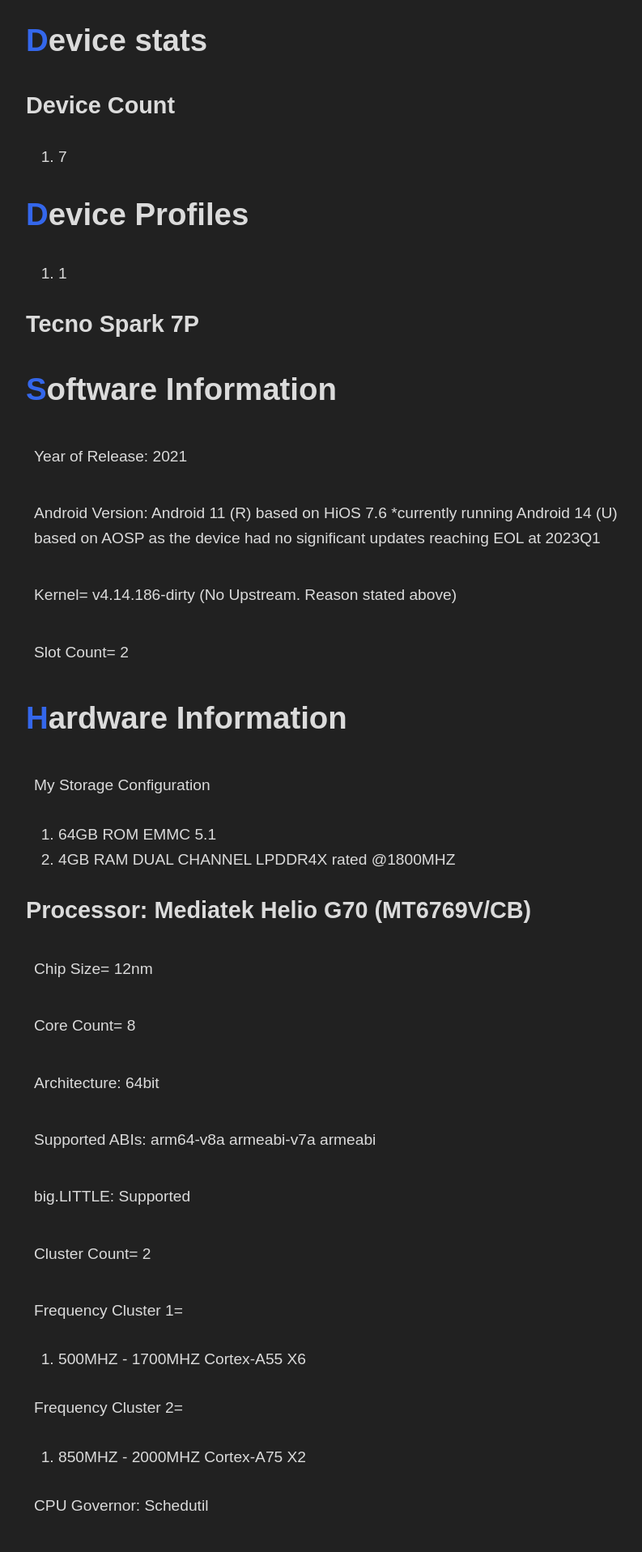
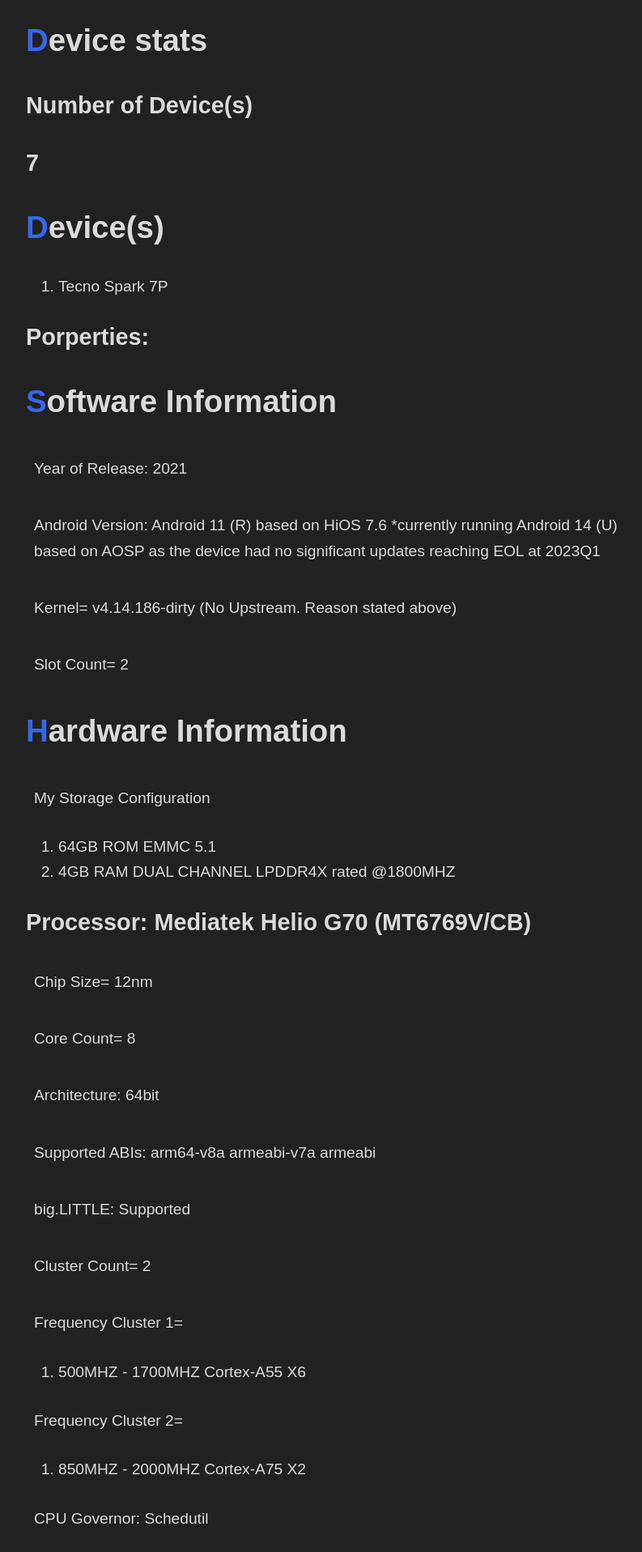
Before and after one commit to Immanuel9567/Immanuel9567.github.io, a Flask app: page /mydevices in a window 1280 px wide. Shown: the top 1917 px of the page at 81% size, without its empty margins (224-1017 px from the left). Run offline with Flask 3, Linux system fonts and the light colour scheme.

Commit message:
Worked on devices page

```diff
--- a/templates/mydevices.html
+++ b/templates/mydevices.html
@@ -8,24 +8,19 @@
 	</head>
 	<body>
 		<h1>Device stats</h1>
-		<h2>Device Count</h2>
+		<h2>Number of Device(s)</h2>
+		<h2>7</h2>
+
+		<h1>Device(s)</h1>
 		<ol>
-			<li>7</li>
+			<li>Tecno Spark 7P</li>
 		</ol>
-
-		<h1>Device Profiles</h1>
-		<ol>
-			<li>1</li>
-		</ol>
-		<h2>Tecno Spark 7P</h2>
-
+		<h2>Porperties:</h2>
 		<h1>Software Information</h1>
 		<p>Year of Release: 2021</p>
 		<p>Android Version: Android 11 (R) based on HiOS 7.6 *currently running Android 14 (U) based on AOSP as the device had no significant updates reaching EOL at 2023Q1</p>
 		<p>Kernel= v4.14.186-dirty (No Upstream. Reason stated above)</p>
 		<p>Slot Count= 2</p>
-
-
 		<h1>Hardware Information</h1>
 		<p>My Storage Configuration</p>
 		<ol>
```
Also changed, not shown: mydevices.html (+6 -11 lines).
